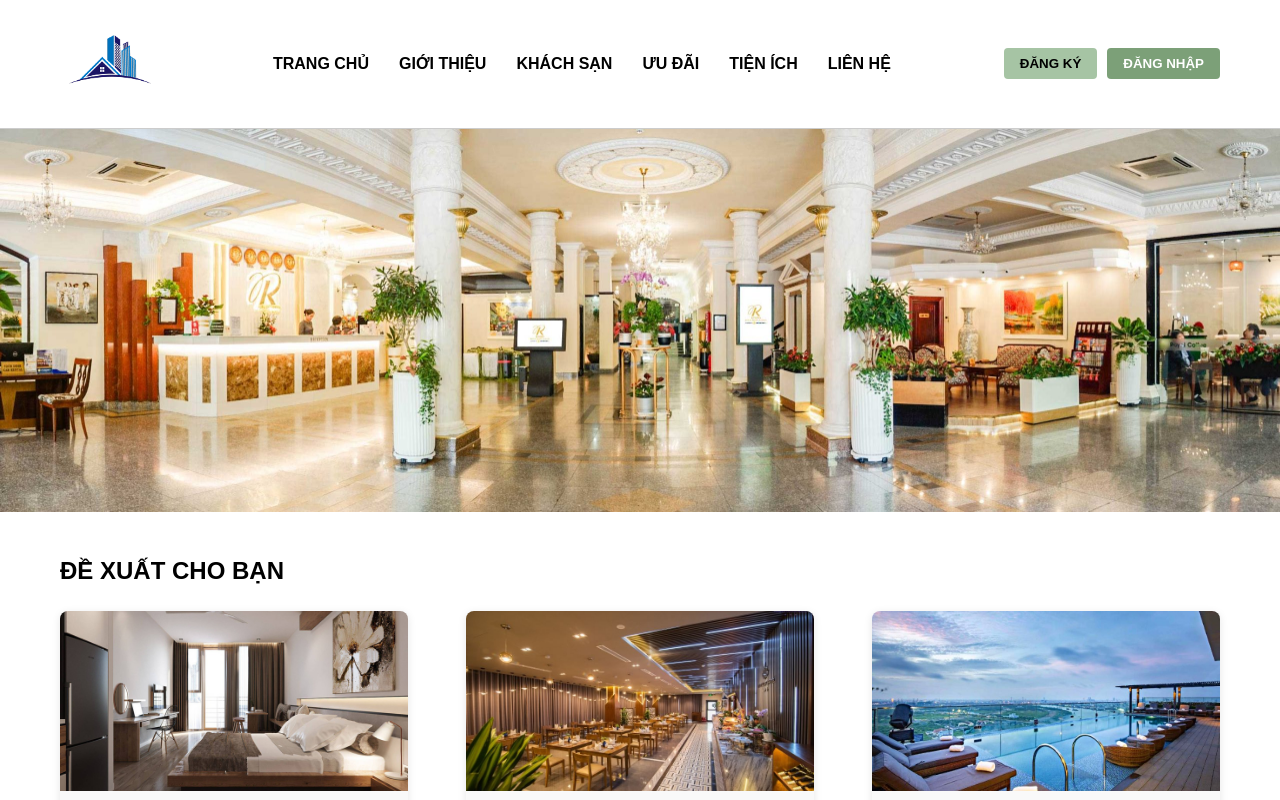
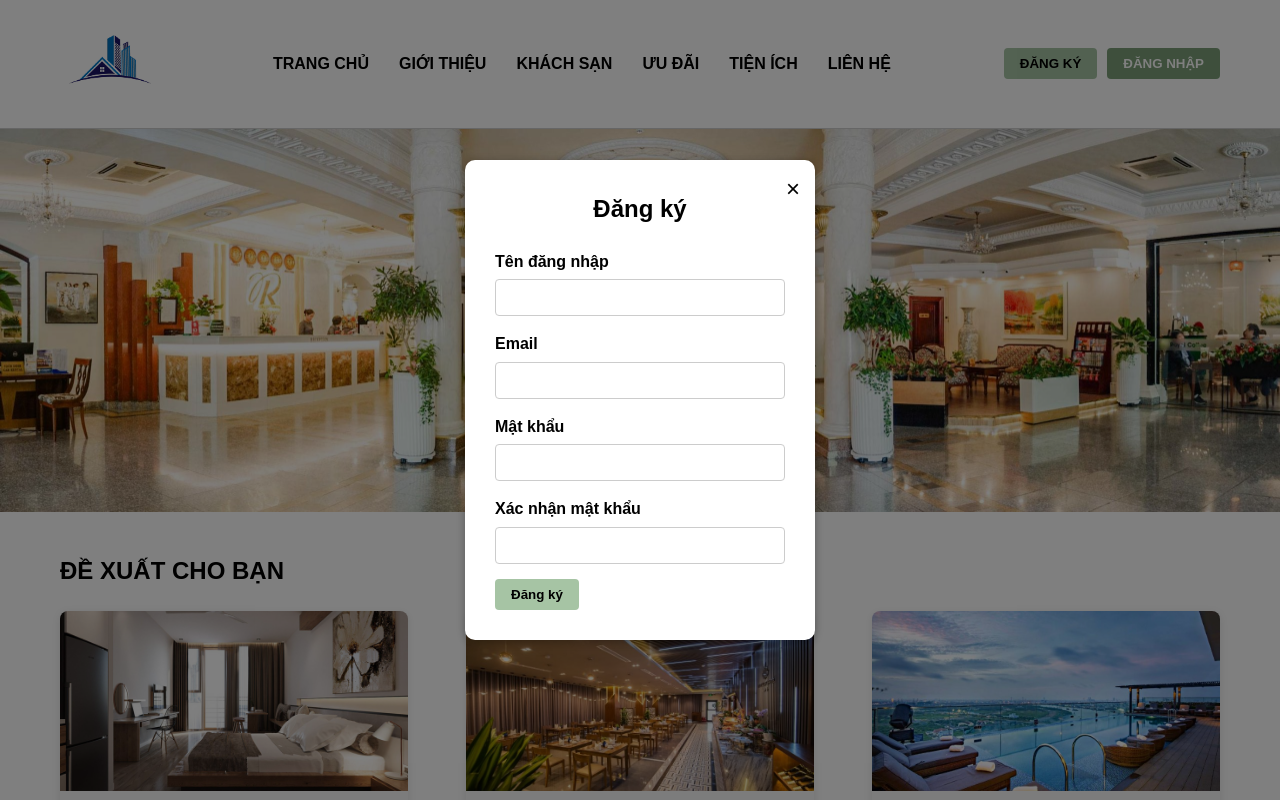
Before and after one commit to camly12-GB/CS434_NHOM7_KHACHSAN, a plain HTML site: page index.html in a window 1280 px wide. Both pictures are taken after a click on the button "ĐĂNG KÝ". Shown: the top 800 px of the page. Drawn offline with Linux system fonts and the light colour scheme.

Commit message:
Trangchu

```diff
--- a/index.html
+++ b/index.html
@@ -60,5 +60,82 @@ Tọa lạc tại tầng 5 khách sạn, khu vực hồ bơi với diện tích
         </div>
     </section>
 
+    <div class="login-modal" id="loginModal">
+    <div class="login-content">
+        <span class="close-btn" id="closeLogin">&times;</span>
+        <h2>Đăng nhập</h2>
+        <form>
+            <label for="username">Tên đăng nhập</label>
+            <input type="text" id="username" name="username" required>
+
+            <label for="password">Mật khẩu</label>
+            <input type="password" id="password" name="password" required>
+
+            <button type="submit" class="btn login">Đăng nhập</button>
+        </form>
+    </div>
+</div>
+<div class="register-modal" id="registerModal">
+    <div class="register-content">
+        <span class="close-btn" id="closeRegister">&times;</span>
+        <h2>Đăng ký</h2>
+        <form>
+            <label for="reg-username">Tên đăng nhập</label>
+            <input type="text" id="reg-username" name="reg-username" required>
+
+            <label for="reg-email">Email</label>
+            <input type="email" id="reg-email" name="reg-email" required>
+
+            <label for="reg-password">Mật khẩu</label>
+            <input type="password" id="reg-password" name="reg-password" required>
+
+            <label for="reg-confirm">Xác nhận mật khẩu</label>
+            <input type="password" id="reg-confirm" name="reg-confirm" required>
+
+            <button type="submit" class="btn register">Đăng ký</button>
+        </form>
+    </div>
+</div>
+
+
 </body>
+
+<script>
+    // Đăng nhập
+    const loginBtn = document.querySelector('.btn.login');
+    const loginModal = document.getElementById('loginModal');
+    const closeLogin = document.getElementById('closeLogin');
+
+    loginBtn.addEventListener('click', () => {
+        loginModal.style.display = 'flex';
+    });
+
+    closeLogin.addEventListener('click', () => {
+        loginModal.style.display = 'none';
+    });
+
+    // Đăng ký
+    const registerBtn = document.querySelector('.btn.register');
+    const registerModal = document.getElementById('registerModal');
+    const closeRegister = document.getElementById('closeRegister');
+
+    registerBtn.addEventListener('click', () => {
+        registerModal.style.display = 'flex';
+    });
+
+    closeRegister.addEventListener('click', () => {
+        registerModal.style.display = 'none';
+    });
+
+    // Đóng khi click ra ngoài
+    window.addEventListener('click', (e) => {
+        if (e.target === loginModal) {
+            loginModal.style.display = 'none';
+        }
+        if (e.target === registerModal) {
+            registerModal.style.display = 'none';
+        }
+    });
+</script>
+
 </html>
--- a/style.css
+++ b/style.css
@@ -105,3 +105,86 @@ header {
     font-size: 14px;
     color: #333;
 }
+.login-modal {
+    display: none; /* Ẩn mặc định */
+    position: fixed;
+    top: 0; left: 0;
+    width: 100%; height: 100%;
+    background-color: rgba(0, 0, 0, 0.5);
+    justify-content: center;
+    align-items: center;
+    z-index: 1000;
+}
+
+.login-content {
+    background-color: white;
+    padding: 30px;
+    border-radius: 10px;
+    width: 300px;
+    position: relative;
+    box-shadow: 0 2px 10px rgba(0,0,0,0.3);
+}
+
+.login-content h2 {
+    margin-bottom: 20px;
+    text-align: center;
+}
+
+.login-content label {
+    display: block;
+    margin-bottom: 5px;
+    font-weight: bold;
+}
+
+.login-content input {
+    width: 100%;
+    padding: 10px;
+    margin-bottom: 15px;
+    border: 1px solid #ccc;
+    border-radius: 4px;
+}
+
+.close-btn {
+    position: absolute;
+    top: 10px; right: 15px;
+    font-size: 24px;
+    cursor: pointer;
+}
+.register-modal {
+    display: none;
+    position: fixed;
+    top: 0; left: 0;
+    width: 100%; height: 100%;
+    background-color: rgba(0, 0, 0, 0.5);
+    justify-content: center;
+    align-items: center;
+    z-index: 1000;
+}
+
+.register-content {
+    background-color: white;
+    padding: 30px;
+    border-radius: 10px;
+    width: 350px;
+    position: relative;
+    box-shadow: 0 2px 10px rgba(0,0,0,0.3);
+}
+
+.register-content h2 {
+    margin-bottom: 20px;
+    text-align: center;
+}
+
+.register-content label {
+    display: block;
+    margin-bottom: 5px;
+    font-weight: bold;
+}
+
+.register-content input {
+    width: 100%;
+    padding: 10px;
+    margin-bottom: 15px;
+    border: 1px solid #ccc;
+    border-radius: 4px;
+}
```
